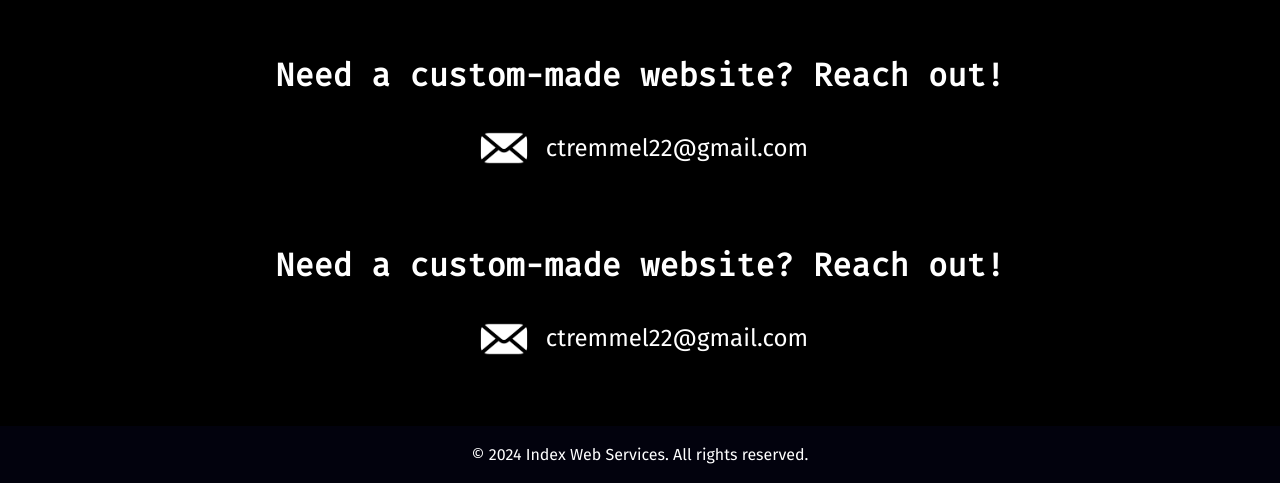
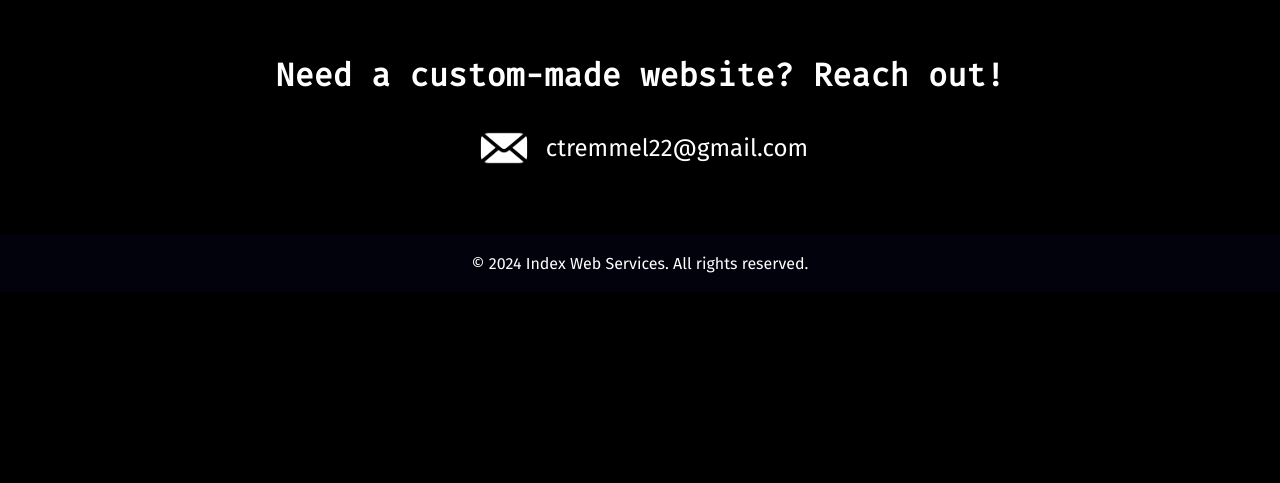
Before and after one commit to dylans0gt/index, a plain HTML site: page portfolio.html in a window 1280 px wide. Shown: the part 2077-2560 px from the top of the page. After the commit the page ends 2369 px from the top, so only its background shows below. Drawn offline with Linux system fonts and the light colour scheme; grey boxes are pictures that could not be loaded; a script that the page names is missing.

Commit message:
Update portfolio.html

```diff
--- a/portfolio.html
+++ b/portfolio.html
@@ -57,14 +57,6 @@
                 <p>ctremmel22@gmail.com</p>
             </div>
         </section>
-        <br>
-        <section id="contact">
-            <h1>Need a custom-made website? Reach out!</h1>
-            <div class="contact-info">
-                <img src="emailicon.png" alt="Email Icon">
-                <p>ctremmel22@gmail.com</p>
-            </div>
-        </section>
     </main>
 
     <footer>
```
